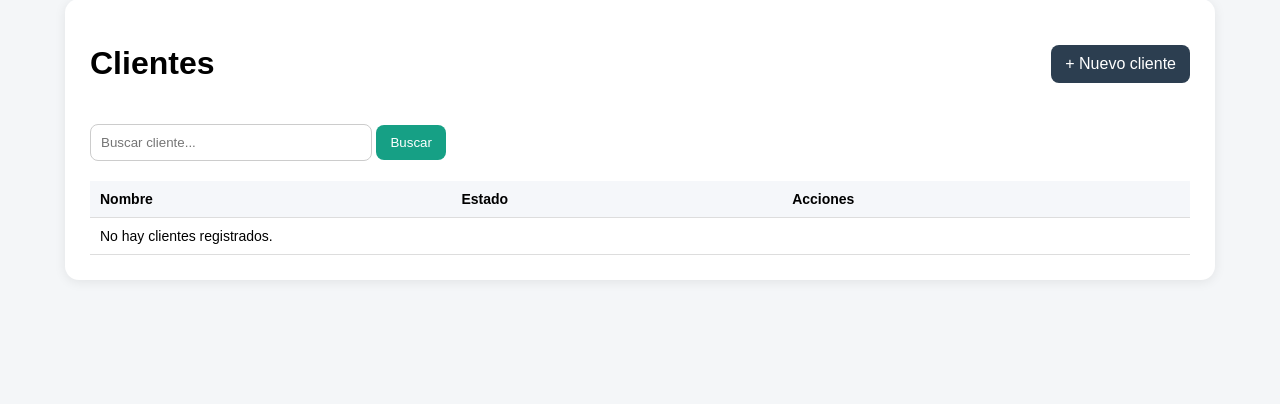
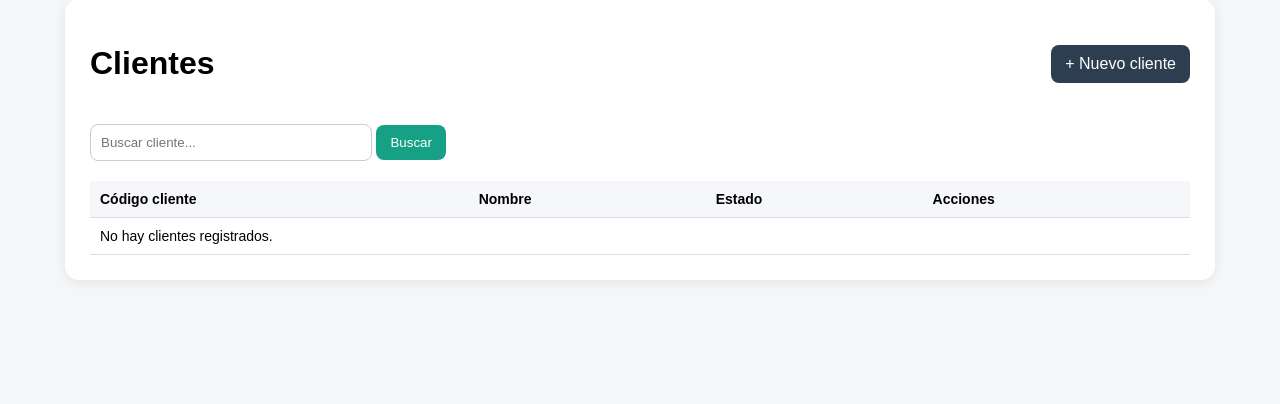
Before and after one commit to maxalejandro31-web/sistema_produccion, a Django app: page /clientes/ in a window 1280 px wide. Shown: the part 87-491 px from the top of the page. Run offline with Django 5.2, Linux system fonts and the light colour scheme; a user stored in the database is signed in; data that the repository does not hold is empty.

Commit message:
restaura fecha entrada mp y codigo cliente

```diff
--- a/inventario/admin.py
+++ b/inventario/admin.py
@@ -4,8 +4,8 @@ from .models import Cliente, MateriaPrima
 
 @admin.register(Cliente)
 class ClienteAdmin(admin.ModelAdmin):
-    list_display = ('nombre', 'activo')
-    search_fields = ('nombre',)
+    list_display = ('codigo_cliente', 'nombre', 'activo')
+    search_fields = ('codigo_cliente', 'nombre')
     list_filter = ('activo',)
 
 
--- a/inventario/forms.py
+++ b/inventario/forms.py
@@ -5,7 +5,7 @@ from .models import MateriaPrima, Cliente
 class ClienteForm(forms.ModelForm):
     class Meta:
         model = Cliente
-        fields = ['nombre', 'activo']
+        fields = ['codigo_cliente', 'nombre', 'activo']
 
 
 class MateriaPrimaForm(forms.ModelForm):
@@ -32,9 +32,11 @@ class MateriaPrimaForm(forms.ModelForm):
             'proveedor',
             'ubicacion',
             'estado',
+            'fecha_entrada',
             'archivo_pdf',
             'observaciones',
         ]
         widgets = {
+            'fecha_entrada': forms.DateInput(attrs={'type': 'date'}),
             'observaciones': forms.Textarea(attrs={'rows': 3}),
         }
--- a/inventario/templates/inventario/lista_clientes.html
+++ b/inventario/templates/inventario/lista_clientes.html
@@ -85,6 +85,7 @@
     <table>
         <thead>
             <tr>
+                <th>Código cliente</th>
                 <th>Nombre</th>
                 <th>Estado</th>
                 <th>Acciones</th>
@@ -93,6 +94,7 @@
         <tbody>
             {% for cliente in clientes %}
             <tr>
+                <td>{{ cliente.codigo_cliente }}</td>
                 <td>{{ cliente.nombre }}</td>
                 <td>
                     {% if cliente.activo %}
@@ -107,7 +109,7 @@
             </tr>
             {% empty %}
             <tr>
-                <td colspan="3">No hay clientes registrados.</td>
+                <td colspan="4">No hay clientes registrados.</td>
             </tr>
             {% endfor %}
         </tbody>
```
Also changed, not shown: inventario/models.py (+5 -5 lines), db.sqlite3, inventario/migrations/0010_cliente_codigo_cliente_and_more.py (added).
